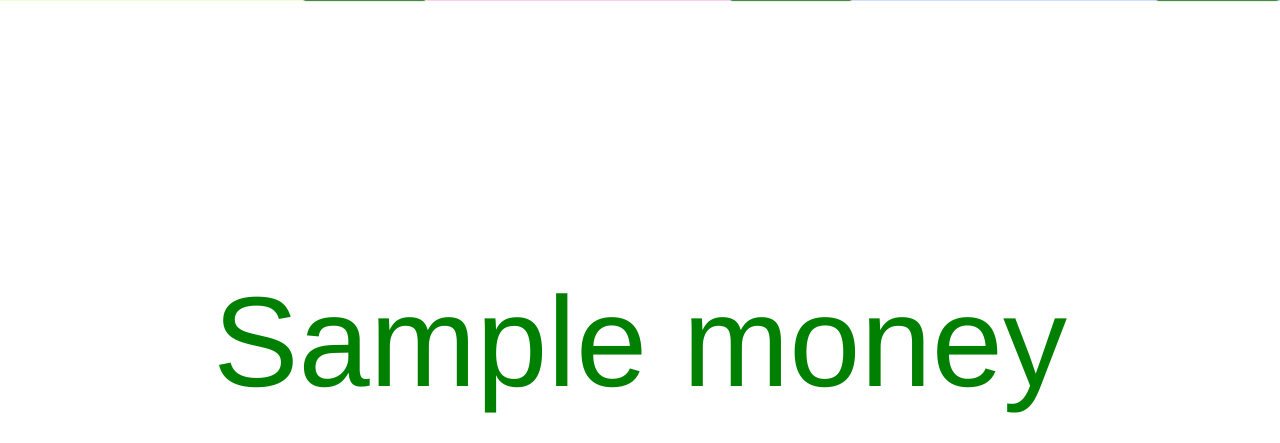
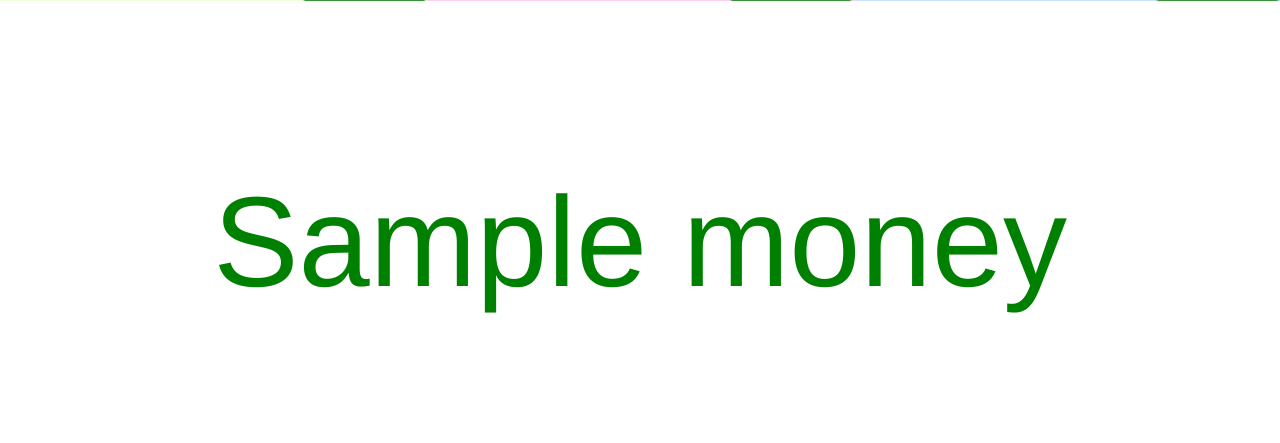
Before and after one commit to PuninSV/my-first-blog, a Django app: template calc/templates/calc/calc.html in a window 1280 px wide. Shown: the part 369-812 px from the top of the page. After the commit the page ends 682 px from the top, so only its background shows below. Run offline with Django 3.2, Linux system fonts and the light colour scheme; the template is opened without the code that fills it: most values are stand-ins (such as "Sample title", 1, 10 or a date in 2020); some libraries are stand-ins or nearby versions.

Commit message:
Added the money calculator

```diff
--- a/calc/templates/calc/calc.html
+++ b/calc/templates/calc/calc.html
@@ -173,7 +173,7 @@
 		</div>
 	</div>
 
-<div class="container" style="position: relative; top: 250px">
+<div class="container" style="position: relative; top: 150px">
 <p align="center"><font style="font-size:10vw"; color="green">{{money}}</font></p>
 </div>
 
```
